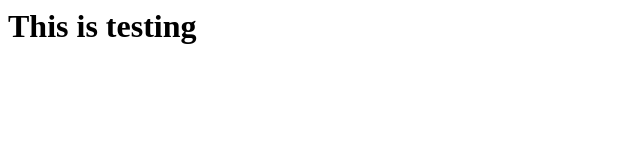
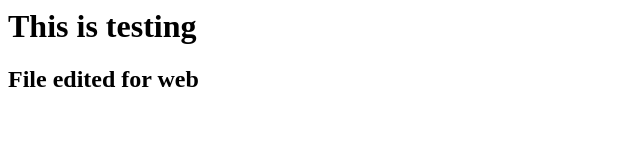
Before and after one commit to navrinder/bss, a plain HTML site: page index.html in a window 1280 px wide. Shown: the whole page, without its empty margins (0-640 px from the left). Drawn offline with Linux system fonts and the light colour scheme.

Commit message:
Commit for web

```diff
--- a/index.html
+++ b/index.html
@@ -1 +1,2 @@
 <h1>This is testing</h1>
+<h2>File edited for web</h2>
```
